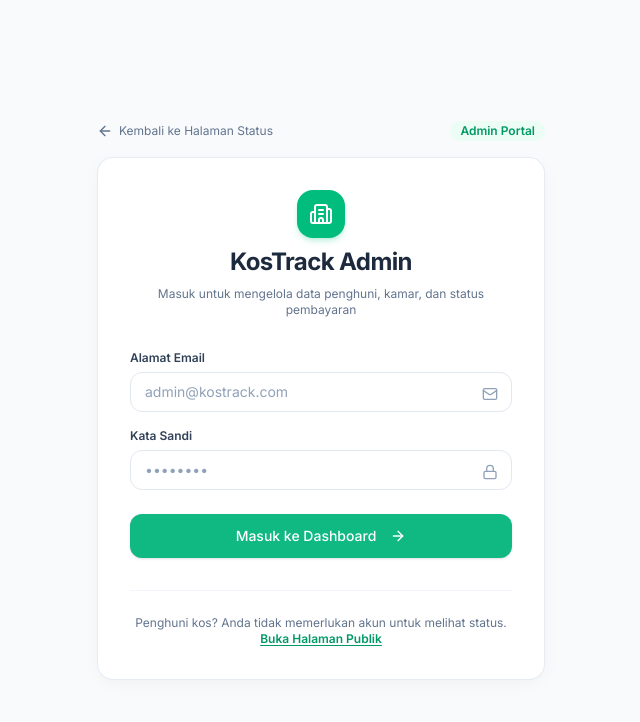
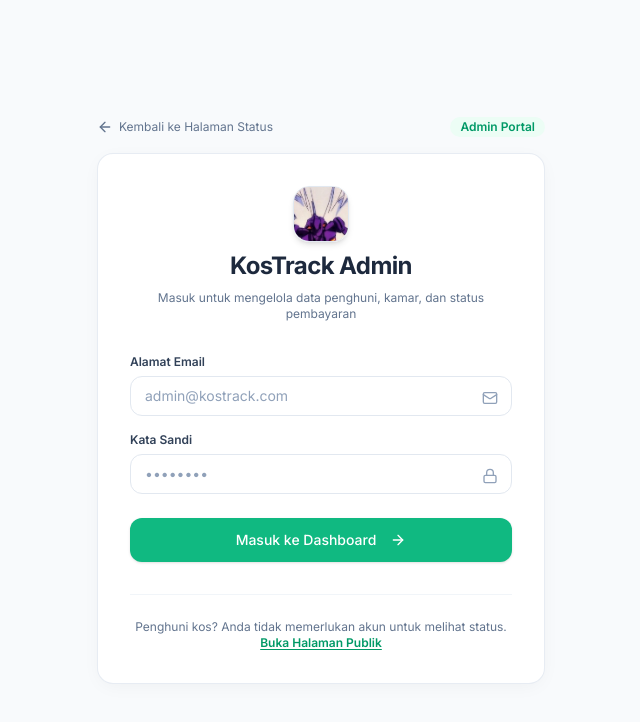
Before and after one commit to kadeksurya123/kostrack, a Next.js app: page /login in a window 1280 px wide. Shown: the top 722 px of the page, without its empty margins (319-959 px from the left). Built offline with nearby package versions, Linux system fonts and the light colour scheme.

Commit message:
feat: replace default building icon with custom anime logo across app

```diff
--- a/components/auth/login-form.tsx
+++ b/components/auth/login-form.tsx
@@ -156,8 +156,8 @@ export function LoginForm() {
       <div className="bg-white rounded-2xl border border-slate-200/80 shadow-[0_4px_20px_-4px_rgba(0,0,0,0.05)] p-5 sm:p-8">
         {/* Header */}
         <div className="text-center space-y-2 mb-8">
-          <div className="inline-flex w-12 h-12 rounded-2xl bg-emerald-500 text-white items-center justify-center shadow-md shadow-emerald-500/20 mb-2">
-            <Building2 className="w-6 h-6" />
+          <div className="inline-flex w-14 h-14 rounded-2xl overflow-hidden shadow-md mb-2 border border-slate-200">
+            <img src="/logo.jpg" alt="KosTrack Logo" className="w-full h-full object-cover" />
           </div>
           <h1 className="text-2xl font-bold text-slate-800 tracking-tight">KosTrack Admin</h1>
           <p className="text-xs text-slate-500">
--- a/components/dashboard/sidebar.tsx
+++ b/components/dashboard/sidebar.tsx
@@ -79,8 +79,8 @@ export function Sidebar({ isOpen, onClose }: SidebarProps) {
         {/* Brand / Logo */}
         <div className="h-16 px-6 border-b border-slate-100 flex items-center justify-between">
           <Link href="/admin/dashboard" className="flex items-center gap-2.5">
-            <div className="w-9 h-9 rounded-xl bg-emerald-500 flex items-center justify-center text-white shadow-sm shadow-emerald-500/20">
-              <Building2 className="w-5 h-5" />
+            <div className="w-9 h-9 rounded-xl overflow-hidden shadow-sm shrink-0 border border-slate-200">
+              <img src="/logo.jpg" alt="KosTrack Logo" className="w-full h-full object-cover" />
             </div>
             <div>
               <span className="font-bold text-slate-800 text-base tracking-tight">KosTrack</span>
--- a/components/public/public-payment-view.tsx
+++ b/components/public/public-payment-view.tsx
@@ -102,8 +102,8 @@ export function PublicPaymentView() {
       <header className="bg-white border-b border-slate-200/80 sticky top-0 z-30">
         <div className="max-w-6xl mx-auto px-3.5 sm:px-6 h-14 sm:h-16 flex items-center justify-between">
           <div className="flex items-center gap-2 sm:gap-3 min-w-0">
-            <div className="w-8 h-8 sm:w-10 sm:h-10 rounded-xl sm:rounded-2xl bg-emerald-500 flex items-center justify-center text-white shadow-sm shadow-emerald-500/20 shrink-0">
-              <Building2 className="w-4 h-4 sm:w-5 sm:h-5" />
+            <div className="w-8 h-8 sm:w-10 sm:h-10 rounded-xl sm:rounded-2xl overflow-hidden shadow-sm shrink-0 border border-slate-200">
+              <img src="/logo.jpg" alt="KosTrack Logo" className="w-full h-full object-cover" />
             </div>
             <div className="min-w-0">
               <div className="flex items-center gap-1.5 sm:gap-2">
```
Also changed, not shown: public/logo.jpg (added).
